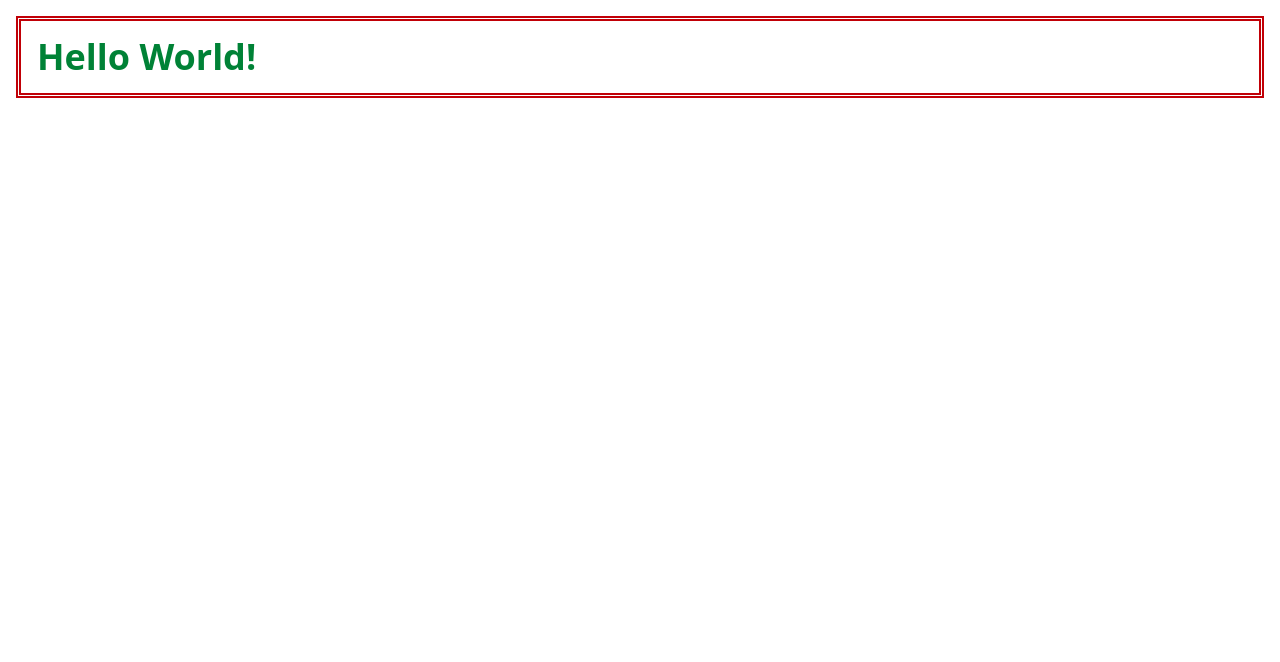
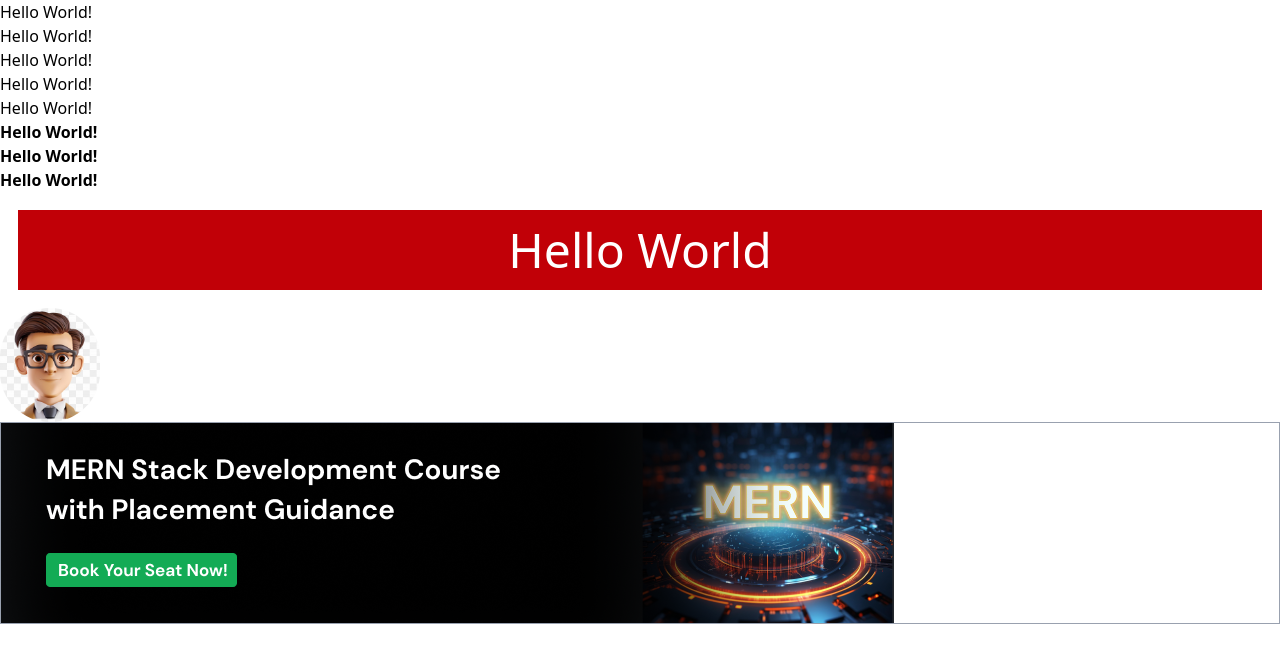
Before and after one commit to githubscientist/fsdcweeb59, a plain HTML site: page index.html in a window 1280 px wide. Drawn offline with nearby package versions, Linux system fonts and the light colour scheme.

Commit message:
text properties, border, margin, padding, color, background color

```diff
--- a/index.html
+++ b/index.html
@@ -9,7 +9,30 @@
     </head>
 
     <body>
-        <h1 class="text-4xl font-bold text-green-700 border-5 border-double border-red-700 p-4 m-4">Hello World!</h1>
+        <p class="font-thin">Hello World!</p>
+        <p class="font-extralight">Hello World!</p>
+        <p class="font-light">Hello World!</p>
+        <p class="font-normal">Hello World!</p>
+        <p class="font-medium">Hello World!</p>
+        <p class="font-semibold">Hello World!</p>
+        <p class="font-bold">Hello World!</p>
+        <p class="font-extrabold">Hello World!</p>
+        <!-- <p class="italic text-left text-5xl">Hello World!</p>
+        <p class="italic text-right text-5xl">Hello World!</p>
+        <p class="italic text-center text-5xl">Hello World!</p>
+        <p class="italic text-justify text-5xl">Hello World!</p>
+        <p class="italic text-start text-5xl">Hello World!</p>
+        <p class="italic text-end text-5xl">Hello World!</p> -->
+
+        <p class="text-center text-5xl bg-red-700 text-white m-4 p-4 border-2">Hello World</p>
+
+        <img src="./assets/images/profile-pic.png" alt="profile picture" width="100px" class="rounded-full">
+
+        <div class="border border-gray-400">
+            <img src="./assets/images/mern.webp" alt="">
+
+
+        </div>
     </body>
 
 </html>
```
Also changed, not shown: assets/images/profile-pic.png (added).
